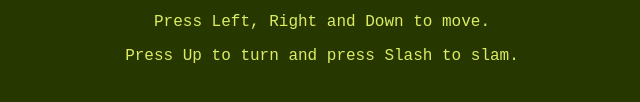
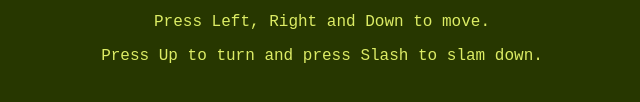
Before and after one commit to BranTheBrooks/tetris-javascript, a plain HTML site: page index.html in a window 1280 px wide. Shown: the part 548-650 px from the top of the page, without its empty margins (318-958 px from the left). Drawn offline with Linux system fonts and the light colour scheme.

Commit message:
updated instructions

```diff
--- a/index.html
+++ b/index.html
@@ -12,7 +12,7 @@
 	<canvas id="canvas" width="250" height="450"></canvas>
 	<p id="points"></p>
 	<p>Press Left, Right and Down to move.</p>
-	<p>Press Up to turn and press Slash to slam.</p>
+	<p>Press Up to turn and press Slash to slam down.</p>
 	<script src="script.js"></script>
 </body>
 
```
